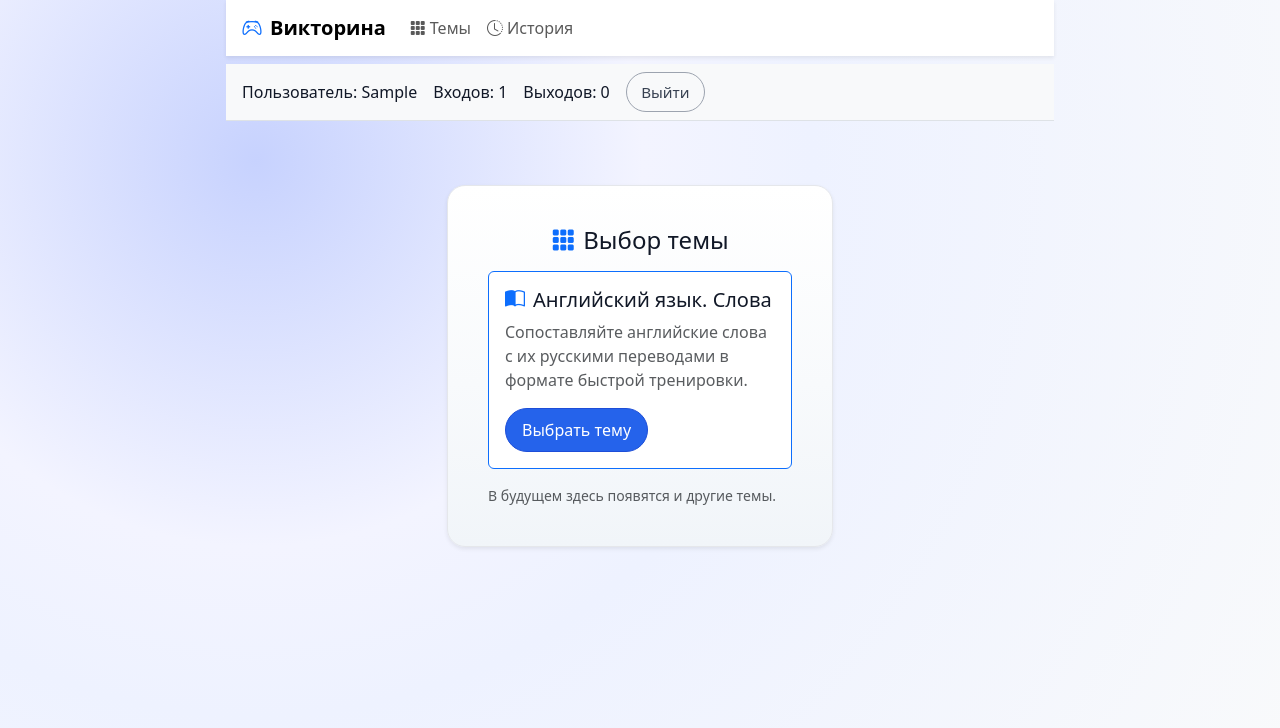
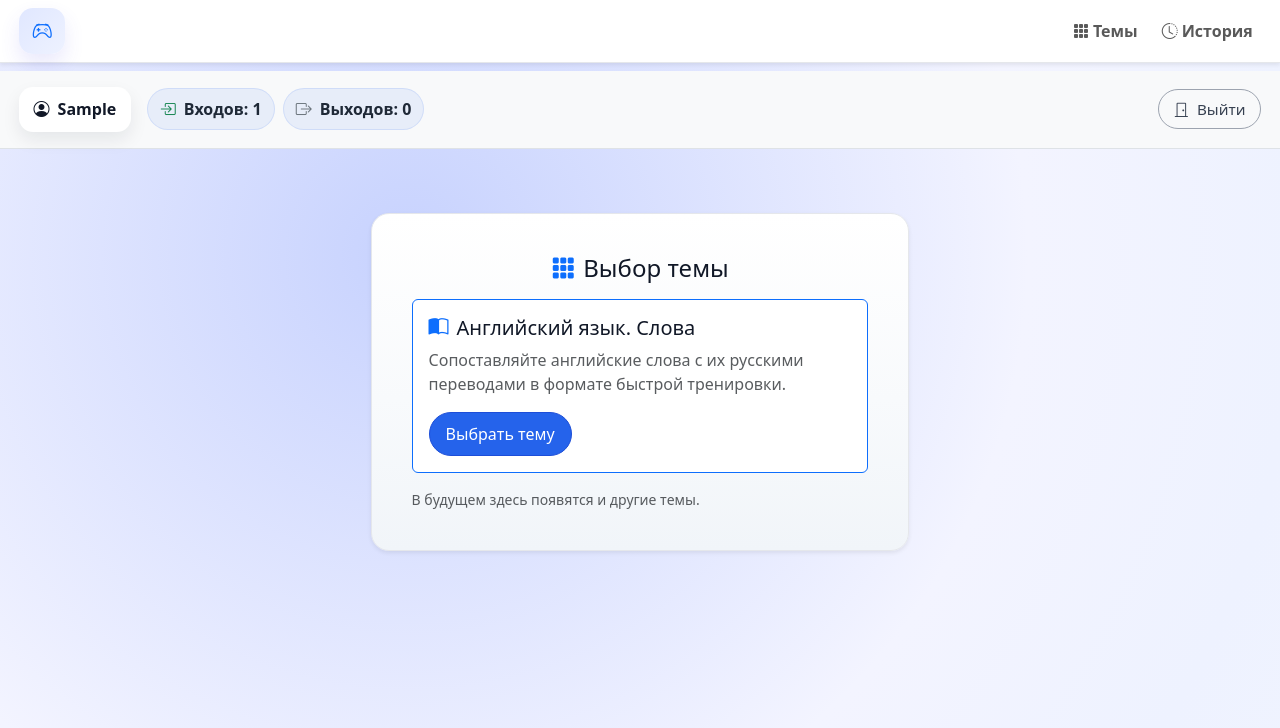
Before and after one commit to pavelkayler/pavelkayler.github.io, a React (Vite) app: page / in a window 1280 px wide. Both pictures are taken after typing "Sample" into the empty fields and a click on the button "Войти". Shown: the top 728 px of the page. Built offline with nearby package versions, Linux system fonts and the light colour scheme.

Commit message:
Improve responsive layout and quiz UI

```diff
--- a/src/core/data/questions.js
+++ b/src/core/data/questions.js
@@ -24,6 +24,31 @@ const questions = [
     left: "sun",
     right: "солнце",
   },
+  {
+    id: 6,
+    left: "river",
+    right: "река",
+  },
+  {
+    id: 7,
+    left: "mountain",
+    right: "гора",
+  },
+  {
+    id: 8,
+    left: "forest",
+    right: "лес",
+  },
+  {
+    id: 9,
+    left: "friend",
+    right: "друг",
+  },
+  {
+    id: 10,
+    left: "dream",
+    right: "мечта",
+  },
 ];
 
 export { questions };
--- a/src/ui/app/App.css
+++ b/src/ui/app/App.css
@@ -12,6 +12,9 @@ body {
     font-family: system-ui, -apple-system, BlinkMacSystemFont, "Segoe UI",
     sans-serif;
     background: radial-gradient(circle at 20% 20%, #c7d2fe 0, #f3f4ff 32%, #eef2ff 46%, #f9fafb 100%);
+    background-repeat: no-repeat;
+    background-size: 160% 160%;
+    background-attachment: fixed;
     color: #111827;
 }
 
@@ -22,27 +25,67 @@ body {
 
 .app-shell {
     min-height: 100vh;
-    max-width: 520px;
     width: 100%;
-    margin: 0 auto;
+    margin: 0;
     display: flex;
     flex-direction: column;
 }
 
-/* Чуть расширяем на очень широких экранах, но не больше 828px */
-
-@media (min-width: 992px) {
-    .app-shell {
-        max-width: 828px;
-    }
-}
-
-/* Внутренние контейнеры Bootstrap — убираем лишние боковые отступы на мобиле */
+/* Внутренние контейнеры Bootstrap — плавные отступы под любое устройство */
 
 .app-shell .container,
 .app-shell .container-fluid {
-    padding-left: 1rem;
-    padding-right: 1rem;
+    padding-left: clamp(1rem, 1.5vw, 2rem);
+    padding-right: clamp(1rem, 1.5vw, 2rem);
+}
+
+.quiz-container {
+    max-width: 1400px;
+}
+
+/* ===== НАВИГАЦИЯ И ПОЛЬЗОВАТЕЛЬ ===== */
+
+.app-navbar {
+    border-bottom: 1px solid #e5e7eb;
+}
+
+.brand-icon {
+    display: inline-flex;
+    align-items: center;
+    justify-content: center;
+    width: 46px;
+    height: 46px;
+    border-radius: 14px;
+    background: linear-gradient(135deg, #e0e7ff, #eef2ff);
+    box-shadow: 0 10px 20px rgba(79, 70, 229, 0.12);
+}
+
+.user-header {
+    position: sticky;
+    top: 0;
+    z-index: 5;
+    backdrop-filter: blur(6px);
+}
+
+.user-chip {
+    display: inline-flex;
+    align-items: center;
+    padding: 0.65rem 0.9rem;
+    border-radius: 14px;
+    background: #fff;
+    box-shadow: 0 8px 18px rgba(15, 23, 42, 0.08);
+}
+
+.stat-chip {
+    display: inline-flex;
+    align-items: center;
+    gap: 0.25rem;
+    padding: 0.5rem 0.75rem;
+    border-radius: 999px;
+    background: rgba(37, 99, 235, 0.08);
+    color: #1f2937;
+    border: 1px solid rgba(37, 99, 235, 0.12);
+    font-weight: 600;
 }
 
 /* ===== КАРТОЧКИ / ПЛАВНЫЕ ПЕРЕХОДЫ МЕЖДУ СТРАНИЦАМИ ===== */
@@ -144,12 +187,14 @@ h5 {
 }
 
 .prompt-card {
+    position: relative;
     background: linear-gradient(135deg, rgba(37, 99, 235, 0.08), rgba(124, 58, 237, 0.08));
     border: 1px solid rgba(37, 99, 235, 0.16);
     border-radius: 18px;
-    padding: 1.25rem 1.5rem;
+    padding: 1.25rem 1.5rem 1.6rem;
     box-shadow: inset 0 1px 0 rgba(255, 255, 255, 0.6), 0 16px 30px rgba(79, 70, 229, 0.08);
     text-align: center;
+    overflow: hidden;
 }
 
 .prompt-subtitle {
@@ -178,11 +223,18 @@ h5 {
     display: flex;
     flex-direction: column;
     align-items: center;
-    gap: 0.4rem;
+    gap: 0.5rem;
     margin-top: 0.75rem;
 }
 
-.prompt-progress {
+.prompt-progress .progress {
+    width: min(420px, 100%);
+    height: 12px;
+    background-color: rgba(15, 23, 42, 0.08);
+}
+
+.prompt-progress-text {
+    margin-top: 0.35rem;
     font-size: 0.95rem;
 }
 
@@ -284,8 +336,8 @@ h5 {
 
 .combo-burst {
     position: absolute;
-    top: 14px;
     right: 16px;
+    top: 12px;
     display: inline-flex;
     align-items: center;
     gap: 0.35rem;
@@ -325,12 +377,48 @@ h5 {
 
 .quiz-columns {
     margin-top: 0.5rem;
+    overflow-x: auto;
+    padding-bottom: 0.25rem;
+}
+
+.quiz-columns > .col {
+    min-width: 260px;
 }
 
 .quiz-list {
     border-radius: 16px;
     overflow: hidden;
     background: rgba(255, 255, 255, 0.9);
+}
+
+.footer-grid {
+    display: grid;
+    grid-template-columns: repeat(auto-fit, minmax(160px, 1fr));
+    gap: 0.75rem;
+}
+
+.footer-card {
+    background: #fff;
+    border: 1px solid #e5e7eb;
+    border-radius: 14px;
+    padding: 0.9rem 1rem;
+    box-shadow: 0 12px 24px rgba(15, 23, 42, 0.08);
+}
+
+.footer-title {
+    font-size: 0.95rem;
+    color: #6b7280;
+    margin-bottom: 0.35rem;
+}
+
+.footer-value {
+    font-size: 1.35rem;
+    font-weight: 800;
+}
+
+.footer-sub {
+    font-size: 0.95rem;
+    color: #6b7280;
 }
 
 .column-title {
--- a/src/ui/components/header/Header.jsx
+++ b/src/ui/components/header/Header.jsx
@@ -14,23 +14,31 @@ const Header = () => {
 
   return (
     <>
-      <Navbar bg="white" variant="light" expand="md" className="mb-2 shadow-sm">
-        <Container>
-          <Navbar.Brand as={Link} to="/topics" className="fw-bold">
-            <i className="bi bi-controller me-2 text-primary" />
-            Викторина
+      <Navbar
+        bg="white"
+        variant="light"
+        expand="md"
+        className="mb-2 shadow-sm app-navbar"
+      >
+        <Container fluid>
+          <Navbar.Brand as={Link} to="/topics" className="brand-icon">
+            <i className="bi bi-controller text-primary" aria-hidden />
+            <span className="visually-hidden">На список тем</span>
           </Navbar.Brand>
 
-          <Nav className="me-auto">
-            <Nav.Link as={Link} to="/topics">
+          <Navbar.Toggle aria-controls="main-nav" />
+          <Navbar.Collapse id="main-nav">
+            <Nav className="ms-auto gap-2">
+              <Nav.Link as={Link} to="/topics" className="fw-semibold">
                 <i className="bi bi-grid-3x3-gap-fill me-1" />
                 Темы
               </Nav.Link>
-            <Nav.Link as={Link} to="/history">
+              <Nav.Link as={Link} to="/history" className="fw-semibold">
                 <i className="bi bi-clock-history me-1" />
                 История
               </Nav.Link>
             </Nav>
+          </Navbar.Collapse>
         </Container>
       </Navbar>
 
--- a/src/ui/components/quiz/Quiz.jsx
+++ b/src/ui/components/quiz/Quiz.jsx
@@ -14,7 +14,6 @@ import { QuizHeader } from "./header/QuizHeader.jsx";
 import { QuizColumns } from "./questions/QuizColumns.jsx";
 import { QuizFooter } from "./footer/QuizFooter.jsx";
 import { ScoreBurst } from "./effects/ScoreBurst.jsx";
-import { ComboBurst } from "./effects/ComboBurst.jsx";
 
 const Quiz = () => {
   const {
@@ -124,15 +123,15 @@ const Quiz = () => {
   }, [score]);
 
   return (
-    <Container className="py-4">
+    <Container fluid className="py-4 px-3 px-md-4 quiz-container">
       <Row className="justify-content-center">
-        <Col md={10}>
+        <Col xxl={10}>
           <Card className="shadow-sm p-4 page-card quiz-card">
             <CardBody className="quiz-body">
               <ScoreBurst visible={showBurst} />
-              <ComboBurst streak={streak} />
 
               <QuizHeader
+                streak={streak}
                 hasStarted={hasStarted}
                 countdown={countdown}
                 onStart={handleStart}
--- a/src/ui/components/quiz/footer/QuizFooter.jsx
+++ b/src/ui/components/quiz/footer/QuizFooter.jsx
@@ -1,39 +1,39 @@
-import { useContext } from "react";
-import { Button } from "react-bootstrap";
+import { useContext, useMemo } from "react";
 
 import { QuizContext } from "../../../../core/context/Context.jsx";
 
 const QuizFooter = ({ totalWords }) => {
-  const { score, errorsCount, resetCounters } = useContext(QuizContext);
+  const { score, errorsCount } = useContext(QuizContext);
+
+  const answered = useMemo(
+    () => score + errorsCount,
+    [errorsCount, score],
+  );
+  const remaining = Math.max(totalWords - answered, 0);
 
   return (
-    <div className="quiz-footer d-flex flex-column flex-md-row justify-content-between align-items-start align-items-md-center gap-3 mt-4">
-      <div>
-        <span className="me-3">
-          Правильных:{" "}
-          <span className="fw-semibold text-success">
-            {score}
-          </span>
-        </span>
-        <span>
-          Неправильных:{" "}
-          <span className="fw-semibold text-danger">
-            {errorsCount}
-          </span>
-        </span>
-      </div>
-      <div className="d-flex flex-column flex-sm-row align-items-start align-items-sm-center gap-2 gap-sm-3">
-        <span className="text-muted">
-          Всего слов в сессии: {totalWords}
-        </span>
-        <Button
-          variant="outline-secondary"
-          size="sm"
-          type="button"
-          onClick={resetCounters}
-        >
-          Сбросить счётчики
-        </Button>
+    <div className="quiz-footer mt-4">
+      <div className="footer-grid">
+        <div className="footer-card">
+          <div className="footer-title">Всего слов</div>
+          <div className="footer-value">{totalWords}</div>
+        </div>
+
+        <div className="footer-card">
+          <div className="footer-title">Отвечено</div>
+          <div className="footer-value text-primary">{answered}</div>
+          <div className="footer-sub">Осталось: {remaining}</div>
+        </div>
+
+        <div className="footer-card">
+          <div className="footer-title">Верно</div>
+          <div className="footer-value text-success">{score}</div>
+        </div>
+
+        <div className="footer-card">
+          <div className="footer-title">Ошибки</div>
+          <div className="footer-value text-danger">{errorsCount}</div>
+        </div>
       </div>
     </div>
   );
--- a/src/ui/components/quiz/header/QuizHeader.jsx
+++ b/src/ui/components/quiz/header/QuizHeader.jsx
@@ -3,6 +3,7 @@ import { useContext, useMemo } from "react";
 import { Button } from "react-bootstrap";
 
 import { QuizContext } from "../../../../core/context/Context.jsx";
+import { ComboBurst } from "../effects/ComboBurst.jsx";
 
 const formatTime = (seconds) => {
   const safeSeconds = Math.max(0, seconds);
@@ -15,8 +16,9 @@ const formatTime = (seconds) => {
   return `${minutesText}:${secondsText}`;
 };
 
-const QuizHeader = ({ hasStarted, countdown, onStart }) => {
+const QuizHeader = ({ streak, hasStarted, countdown, onStart }) => {
   const {
+    questions,
     currentPrompt,
     timeLeft,
     isRunning,
@@ -24,13 +26,12 @@ const QuizHeader = ({ hasStarted, countdown, onStart }) => {
     finishQuiz,
     score,
     errorsCount,
-    streak,
   } = useContext(QuizContext);
 
-  const timerText = useMemo(
-    () => formatTime(timeLeft),
-    [timeLeft],
-  );
+  const timerText = useMemo(() => formatTime(timeLeft), [timeLeft]);
+  const totalWords = useMemo(() => questions.length * 2, [questions]);
+  const totalAnswered = score + errorsCount;
+  const remaining = Math.max(totalWords - totalAnswered, 0);
 
   // ВАЖНО: без "—" по умолчанию
   let centerText = "";
@@ -56,7 +57,6 @@ const QuizHeader = ({ hasStarted, countdown, onStart }) => {
   const primaryDisabled =
     !showStartButton && (!isRunning && isQuizFinished);
 
-  const totalAnswered = score + errorsCount;
   const comboText = streak >= 3 ? `Комбо x${streak}` : "Комбо готовится";
 
   return (
@@ -69,9 +69,15 @@ const QuizHeader = ({ hasStarted, countdown, onStart }) => {
         </div>
 
         <div className="meta-chip">
-          <i className="bi bi-stars me-2 text-primary" />
-          <span className="text-muted">Очки</span>
+          <i className="bi bi-check-circle-fill me-2 text-success" />
+          <span className="text-muted">Верно</span>
           <strong className="ms-2">{score}</strong>
+        </div>
+
+        <div className="meta-chip">
+          <i className="bi bi-x-circle-fill me-2 text-danger" />
+          <span className="text-muted">Ошибки</span>
+          <strong className="ms-2">{errorsCount}</strong>
         </div>
 
         <div className="meta-chip">
@@ -82,6 +88,8 @@ const QuizHeader = ({ hasStarted, countdown, onStart }) => {
       </div>
 
       <div className="prompt-card">
+        <ComboBurst streak={streak} />
+
         <p className="prompt-subtitle">
           Сопоставьте английские и русские слова
         </p>
@@ -99,8 +107,18 @@ const QuizHeader = ({ hasStarted, countdown, onStart }) => {
           >
             {primaryLabel}
           </Button>
-          <div className="prompt-progress text-muted">
-            Отвечено: {totalAnswered}
+          <div className="prompt-progress">
+            <div className="progress" role="progressbar" aria-valuenow={totalAnswered} aria-valuemin="0" aria-valuemax={totalWords}>
+              <div
+                className="progress-bar bg-primary"
+                style={{ width: `${(totalAnswered / totalWords) * 100}%` }}
+              >
+                {totalAnswered} / {totalWords}
+              </div>
+            </div>
+            <div className="prompt-progress-text text-muted">
+              Осталось слов: {remaining}
+            </div>
           </div>
         </div>
       </div>
--- a/src/ui/components/quiz/questions/QuizColumns.jsx
+++ b/src/ui/components/quiz/questions/QuizColumns.jsx
@@ -98,8 +98,8 @@ const QuizColumns = ({ hasStarted }) => {
   };
 
   return (
-    <Row className="quiz-columns gy-3">
-      <Col md={6}>
+    <Row className="quiz-columns g-3 row-cols-2 flex-nowrap flex-md-wrap">
+      <Col className="d-flex flex-column">
         <div className="column-title text-end">
           <span className="pill-label">EN</span>
           <h5 className="mb-0 text-accent">Английские слова</h5>
@@ -108,7 +108,7 @@ const QuizColumns = ({ hasStarted }) => {
           {leftItems.map((item) => renderItem(item, "left"))}
         </ListGroup>
       </Col>
-      <Col md={6}>
+      <Col className="d-flex flex-column">
         <div className="column-title">
           <span className="pill-label">RU</span>
           <h5 className="mb-0 text-accent">Русские слова</h5>
--- a/src/ui/components/userHeader/UserHeader.jsx
+++ b/src/ui/components/userHeader/UserHeader.jsx
@@ -14,22 +14,43 @@ const UserHeader = () => {
 
   const handleLogout = () => {
     logout();
-    navigate("/");
+    navigate("/", { replace: true });
   };
 
   return (
-    <Container fluid className="border-bottom py-2 bg-light mb-3">
-      <Row className="align-items-center gx-3">
-        <Col xs="auto">Пользователь: {userName}</Col>
-        <Col xs="auto">Входов: {userStats.loginCount}</Col>
-        <Col xs="auto">Выходов: {userStats.logoutCount}</Col>
+    <div className="user-header border-bottom bg-light mb-3">
+      <Container fluid className="py-3">
+        <Row className="align-items-center gy-3 justify-content-between flex-column flex-md-row">
+          <Col className="d-flex flex-column flex-sm-row align-items-start align-items-sm-center gap-3">
+            <div className="user-chip">
+              <i className="bi bi-person-circle me-2" />
+              <span className="fw-semibold">{userName}</span>
+            </div>
+            <div className="d-flex flex-wrap gap-2">
+              <span className="stat-chip">
+                <i className="bi bi-box-arrow-in-right me-1 text-success" />
+                Входов: {userStats.loginCount}
+              </span>
+              <span className="stat-chip">
+                <i className="bi bi-box-arrow-right me-1 text-secondary" />
+                Выходов: {userStats.logoutCount}
+              </span>
+            </div>
+          </Col>
           <Col xs="auto">
-          <Button variant="outline-secondary" size="sm" type="button" onClick={handleLogout}>
+            <Button
+              variant="outline-secondary"
+              size="sm"
+              type="button"
+              onClick={handleLogout}
+            >
+              <i className="bi bi-door-closed me-2" />
               Выйти
             </Button>
           </Col>
         </Row>
       </Container>
+    </div>
   );
 };
 
```
Lines whose indentation alone changed are shown as unchanged.
